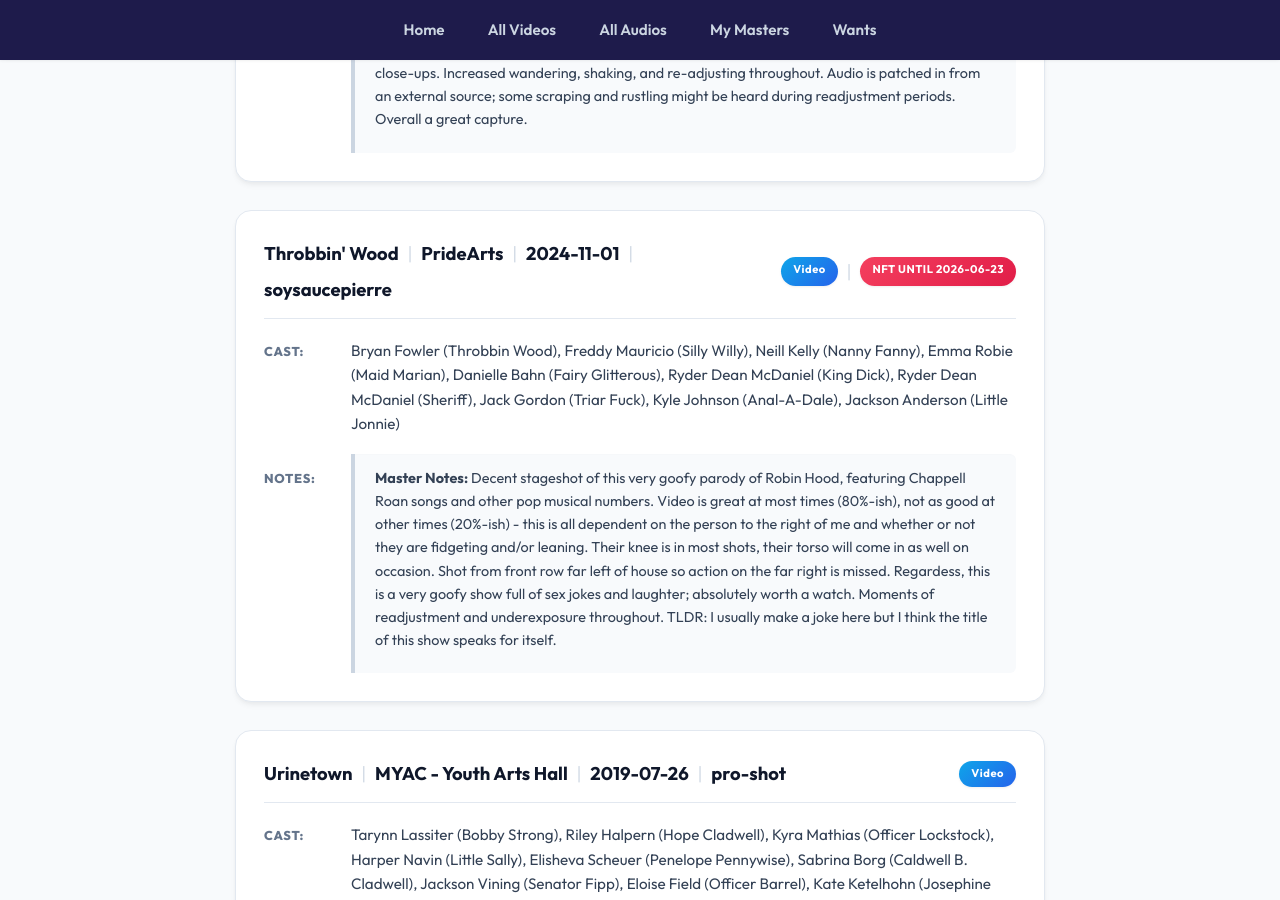
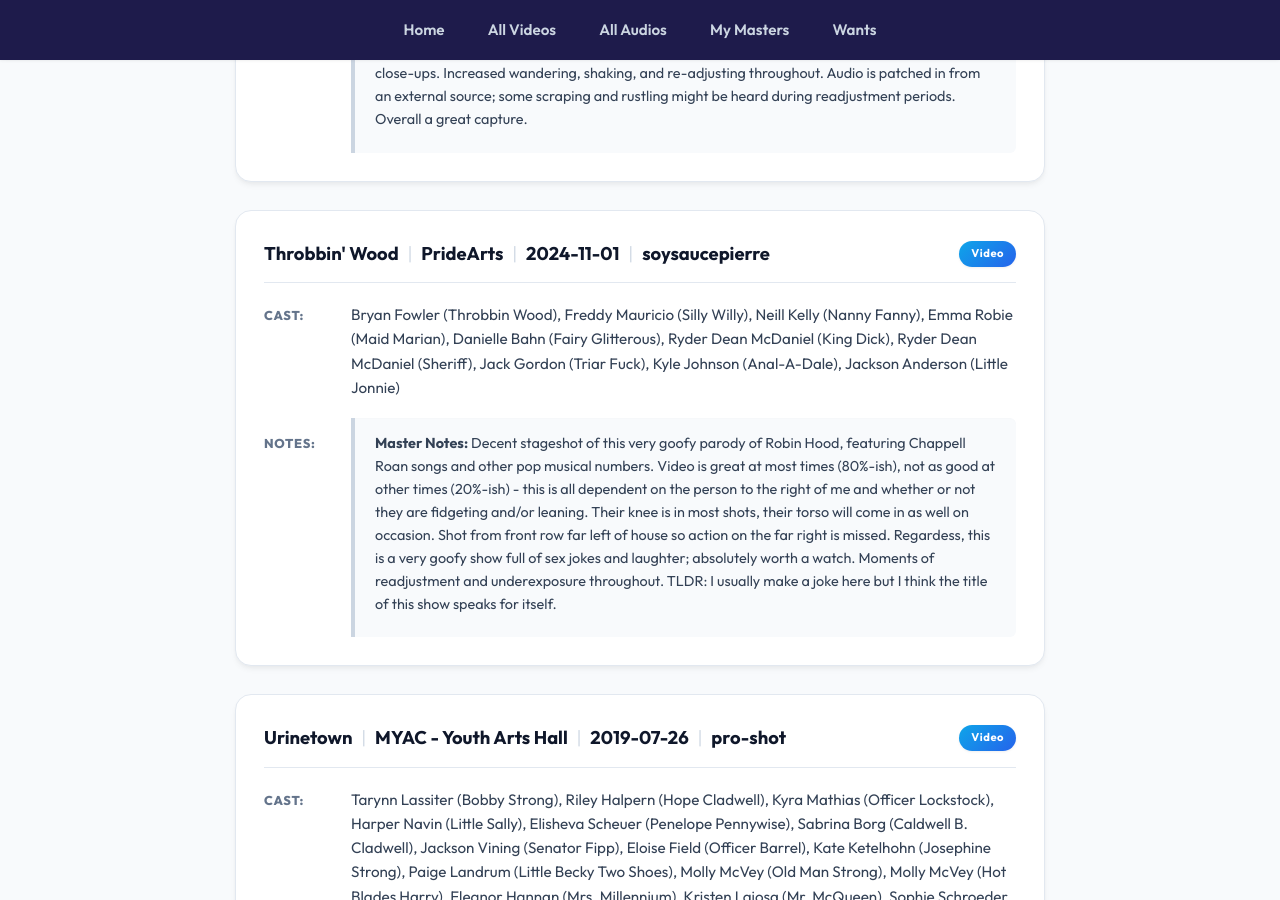
Before and after one commit to DireSpider/direspider.github.io, a Jekyll site: the page built from wants/index.html, in a window 1280 px wide and 900 px high, scrolled down 21406 px. Built offline with Jekyll 4.4.1, drawn with Linux system fonts in a browser that asks for light colours.

Commit message:
update my wants include html

```diff
--- a/_includes/wants.html
+++ b/_includes/wants.html
@@ -2385,9 +2385,6 @@ Mark Addy (Harold Fry), Jenna Russell (Maureen Fry), Noah Mullins (The Balladeer
 
 
 
-
-    <span class="separator">|</span>
-    <span class="nft-badge">NFT until 2026-06-23</span>
 
 
              </div>
```
